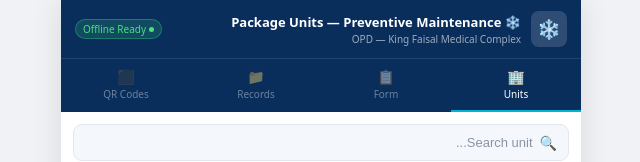
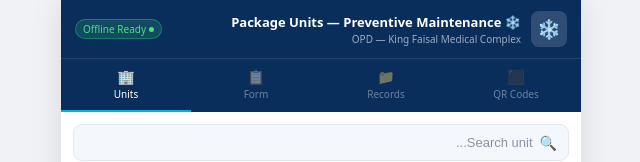
Before and after one commit to mechkingfaisal-source/OPD, a plain HTML site: page index.html in a window 1280 px wide. Shown: the top 162 px of the page, without its empty margins (319-959 px from the left). Drawn offline with Linux system fonts and the light colour scheme.

Commit message:
Update index.html

```diff
--- a/index.html
+++ b/index.html
@@ -497,7 +497,7 @@ body{background:#f0f2f5;color:#0d1b2a}
   </div>
 
   <!-- Tabs -->
-  <div class="tabs">
+  <div class="tabs" dir="ltr">
     <div class="tab active" onclick="go('units')"><span class="tab-icon">🏢</span>Units</div>
     <div class="tab" onclick="go('form')"><span class="tab-icon">📋</span>Form</div>
     <div class="tab" onclick="go('records')"><span class="tab-icon">📁</span>Records</div>
```
